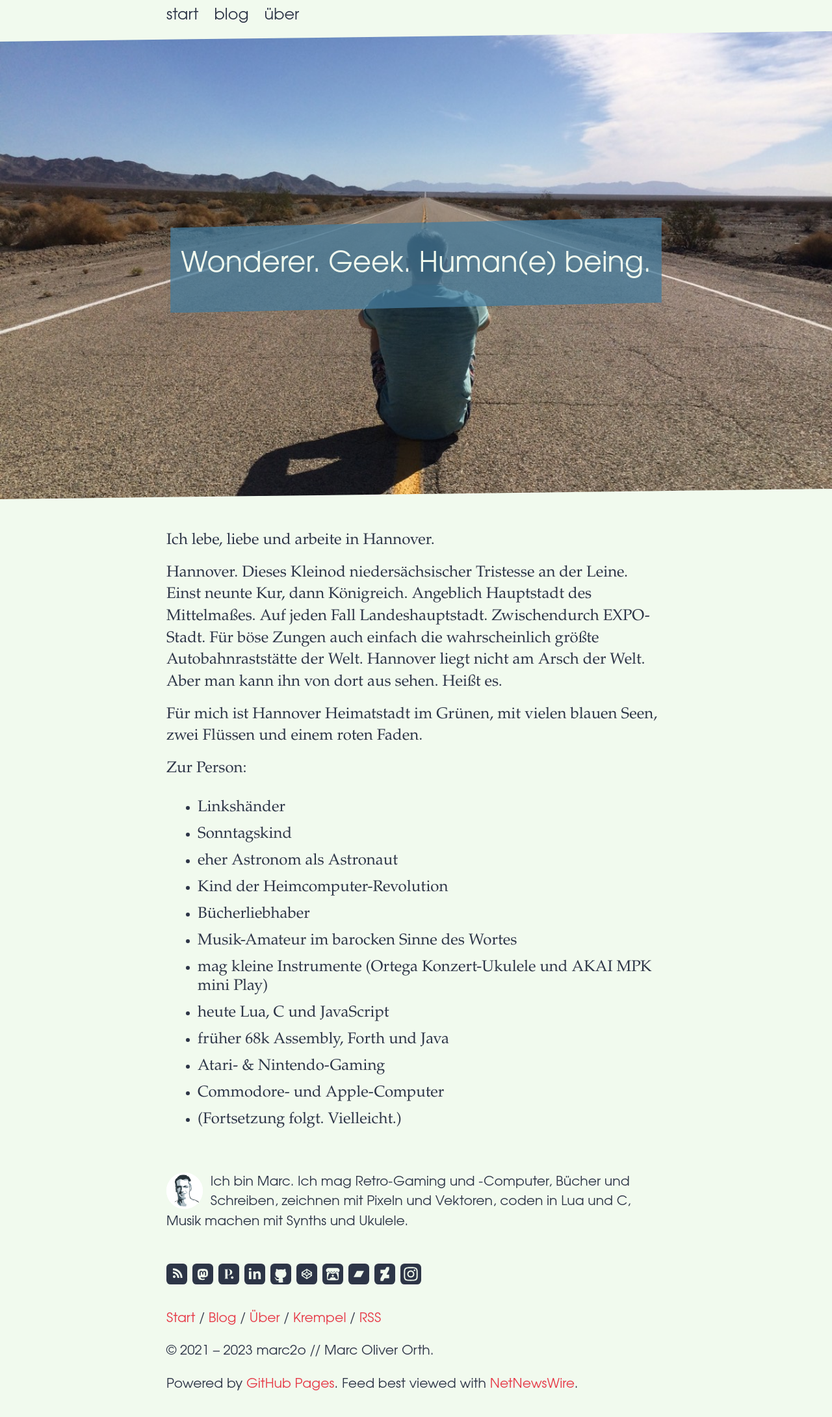
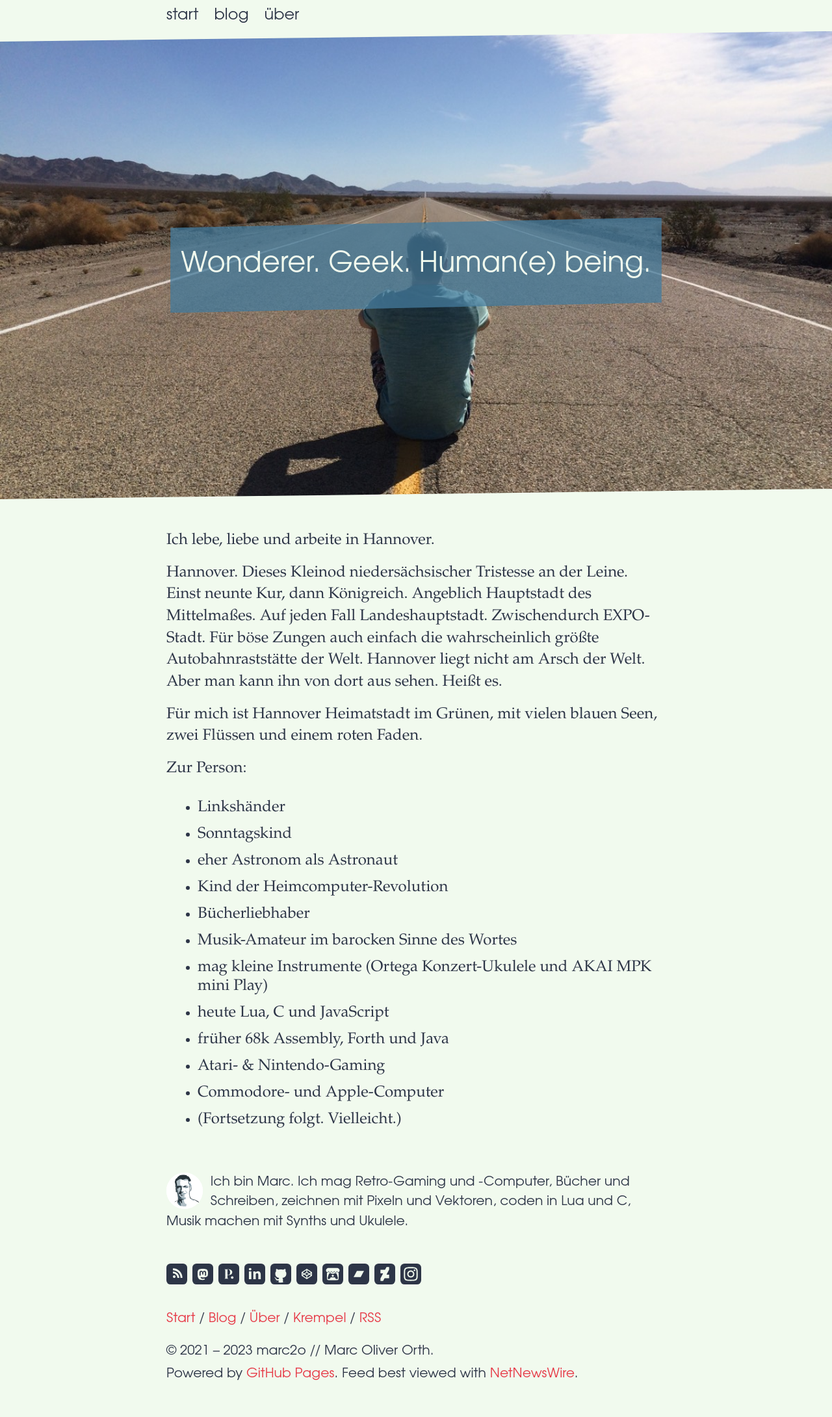
Before and after one commit to marc2o/marc2o.github.io, a Jekyll site: the page built from about.md, in a window 1280 px wide. Shown: the whole page at 65% size. Built offline with Jekyll 4.4.1, drawn with Linux system fonts in a browser that asks for light colours.

Commit message:
Update copyright.html

```diff
--- a/_includes/copyright.html
+++ b/_includes/copyright.html
@@ -1,3 +1,3 @@
 <p><a href="/">Start</a> / <a href="/articles">Blog</a> / <a href="/about.html">Über</a> / <a href="/stuff.html">Krempel</a> / <a href="/feed.xml">RSS</a></p>
-<p>{{ site.copyright }}</p>
-<p>Powered by <a href="https://pages.github.com">GitHub Pages</a>. Feed best viewed with <a href="https://netnewswire.com/">NetNewsWire</a>.</p>
+<p>{{ site.copyright }}<br>
+Powered by <a href="https://pages.github.com">GitHub Pages</a>. Feed best viewed with <a href="https://netnewswire.com/">NetNewsWire</a>.</p>
```
